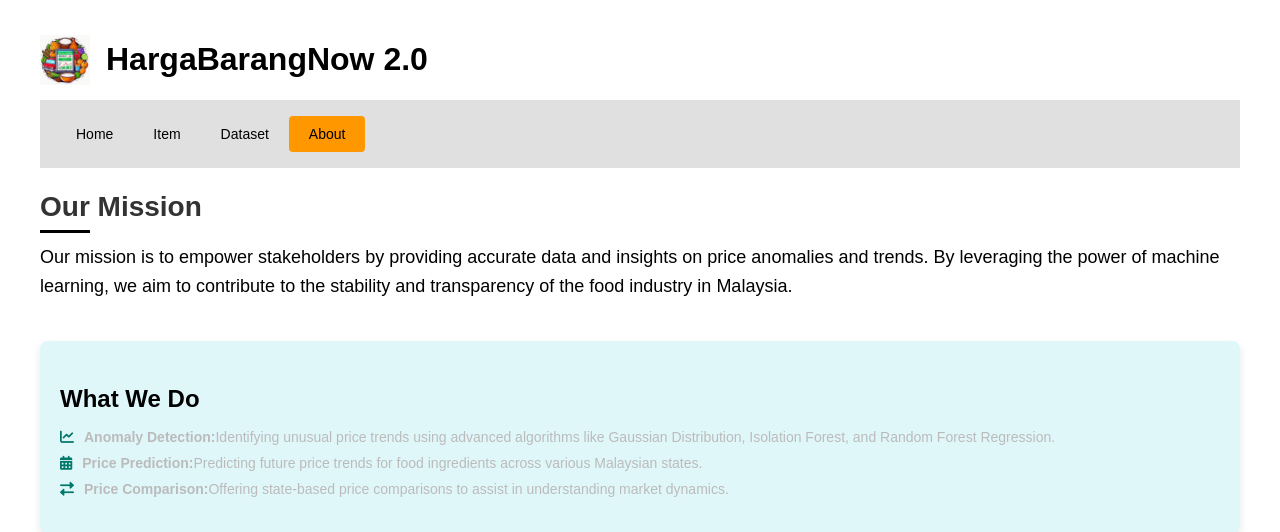
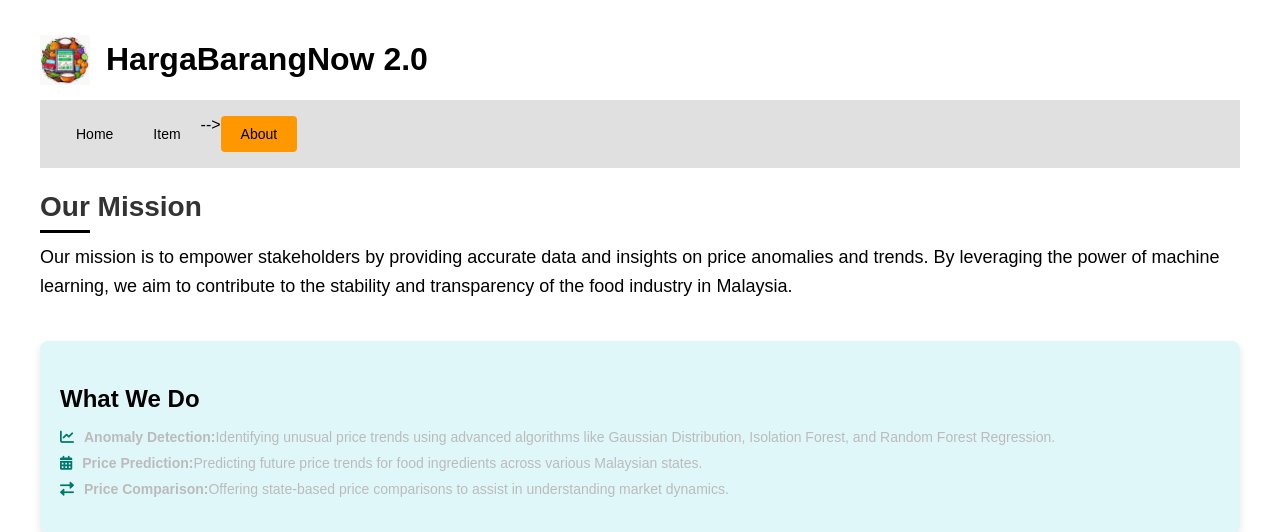
Before and after one commit to czwong02/hargabarangnow-beta, a Flask app: page /about in a window 1280 px wide. Shown: the top 532 px of the page. Run offline with Flask 3, Linux system fonts and the light colour scheme.

Commit message:
Remove or hide dataset page

```diff
--- a/templates/about.html
+++ b/templates/about.html
@@ -129,7 +129,7 @@
             <ul>
                 <li><a href="{{ url_for('index') }}" class="nav-link">Home</a></li>
                 <li><a href="{{ url_for('item') }}" class="nav-link">Item</a></li>
-                <li><a href="{{ url_for('dataset') }}" class="nav-link">Dataset</a></li>
+                <!-- <!-- <li><a href="{{ url_for('dataset') }}" class="nav-link">Dataset</a></li> --> -->
                 <li><a href="{{ url_for('about') }}" class="nav-link active">About</a></li>
             </ul>
         </nav>
--- a/templates/index.html
+++ b/templates/index.html
@@ -25,7 +25,7 @@
             <ul>
                 <li><a href="" class="nav-link active">Home</a></li>
                 <li><a href="{{ url_for('item') }}" class="nav-link">Item</a></li>
-                <li><a href="{{ url_for('dataset') }}" class="nav-link">Dataset</a></li>
+                <!-- <li><a href="{{ url_for('dataset') }}" class="nav-link">Dataset</a></li> -->
                 <li><a href="{{ url_for('about') }}" class="nav-link">About</a></li>
             </ul>
             <!-- Day/Night Mode Toggle -->
--- a/templates/item.html
+++ b/templates/item.html
@@ -24,7 +24,7 @@
             <ul>
                 <li><a href="{{ url_for('index') }}" class="nav-link">Home</a></li>
                 <li><a href="" class="nav-link active">Item</a></li>
-                <li><a href="{{ url_for('dataset') }}" class="nav-link">Dataset</a></li>
+                <!-- <li><a href="{{ url_for('dataset') }}" class="nav-link">Dataset</a></li> -->
                 <li><a href="{{ url_for('about') }}" class="nav-link">About</a></li>
             </ul>
 
--- a/templates/product.html
+++ b/templates/product.html
@@ -293,7 +293,7 @@
             <ul>
                 <li><a href="{{ url_for('index') }}" class="nav-link">Home</a></li>
                 <li><a href="" class="nav-link active">Item</a></li>
-                <li><a href="{{ url_for('dataset') }}" class="nav-link">Dataset</a></li>
+                <!-- <li><a href="{{ url_for('dataset') }}" class="nav-link">Dataset</a></li> -->
                 <li><a href="{{ url_for('about') }}" class="nav-link">About</a></li>
             </ul>
 
```
